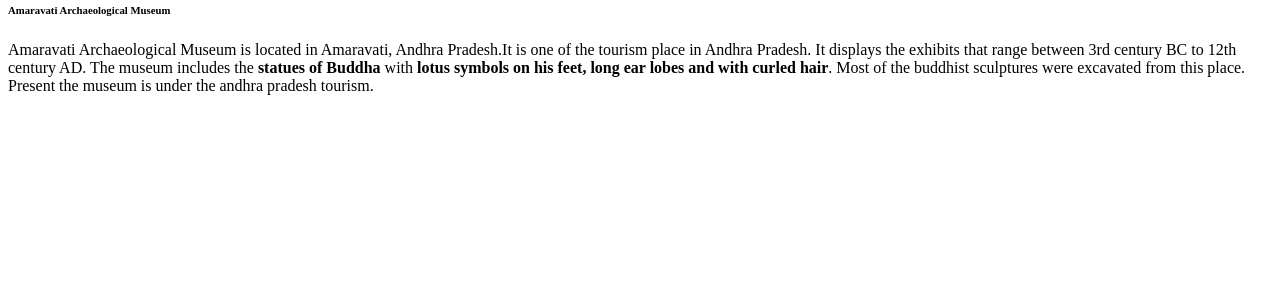
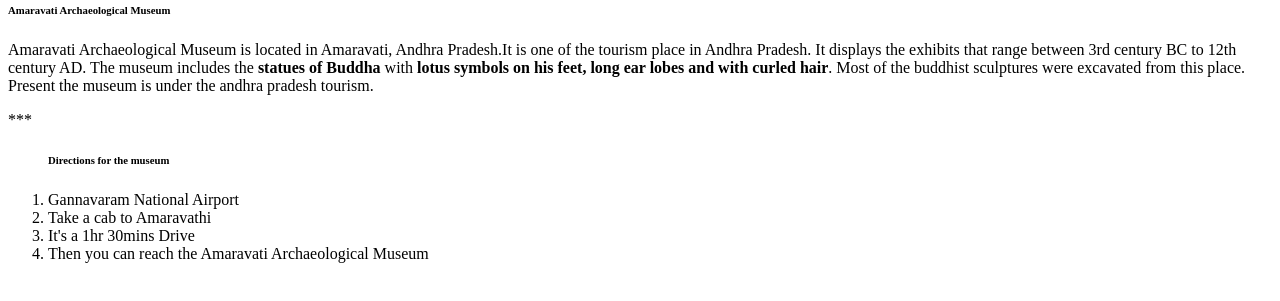
Before and after one commit to 44-563-Web-Apps-F22/44563-webapps-assignment-3-Abhivallabhaneni, a plain HTML site: page index.html in a window 1280 px wide. Shown: the part 79-380 px from the top of the page. Drawn offline with Linux system fonts and the light colour scheme.

Commit message:
added data

```diff
--- a/index.html
+++ b/index.html
@@ -10,5 +10,17 @@
     Amaravati Archaeological Museum is located in Amaravati, Andhra Pradesh.It is one of the tourism place in Andhra Pradesh. It displays the exhibits that range between 3rd century BC to 12th century AD. The museum includes the <b>statues of Buddha</b> with <b>lotus symbols on his feet, long ear lobes and with curled hair</b>. Most of the buddhist sculptures were excavated from this place. Present the museum is under the andhra pradesh tourism.
 </p>
 
+***
+
+<ol>
+    <h6>Directions for the museum</h6>
+    <li>Gannavaram National Airport</li>
+    <li>Take a cab to Amaravathi</li>
+    <li>It's a 1hr 30mins Drive</li>
+    <li>Then you can reach the Amaravati Archaeological Museum</li>
+</ol>
+
+
+
     </body>
 </html>
```
